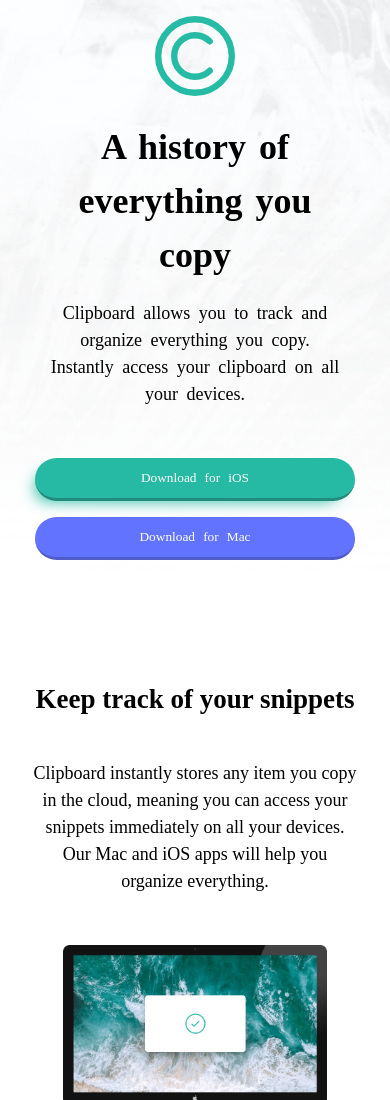
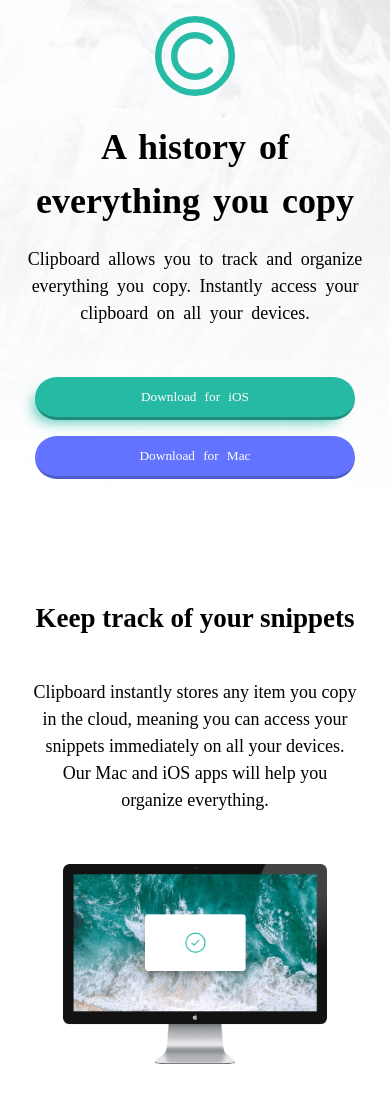
Before and after one commit to ArchieK9/clipboard-landing-page-master, a plain HTML site: page index.html in a window 390 px wide. Shown: the top 1100 px of the page. Drawn offline with Linux system fonts and the light colour scheme; a web font is replaced by a local one.

Commit message:
Update style.css

```diff
--- a/style.css
+++ b/style.css
@@ -366,7 +366,7 @@
 
     .header{
         word-spacing: .25rem;
-        padding: 1rem 3rem;
+        padding: 1rem 1.7rem;
     }
 
     .intro{
```
